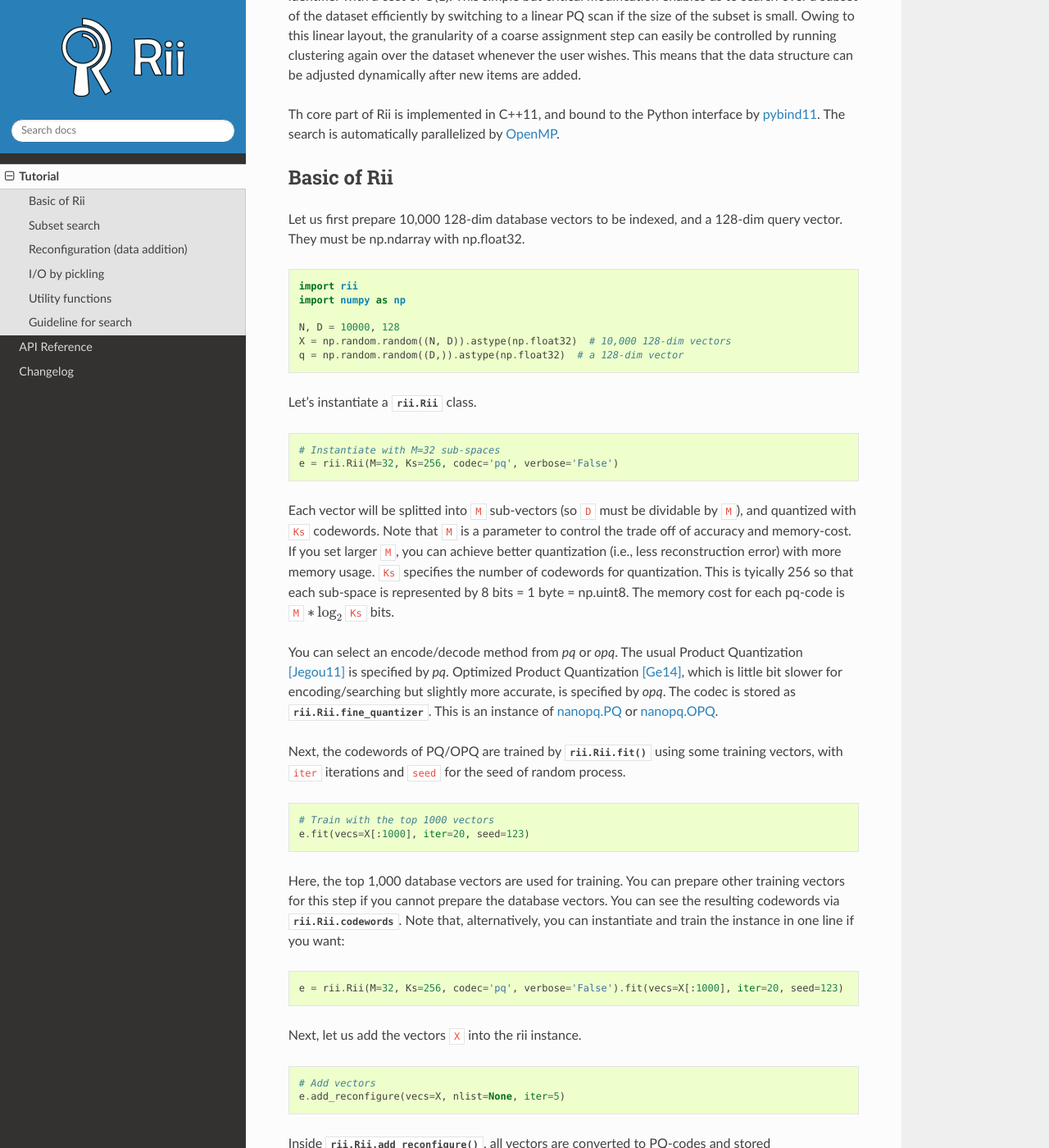
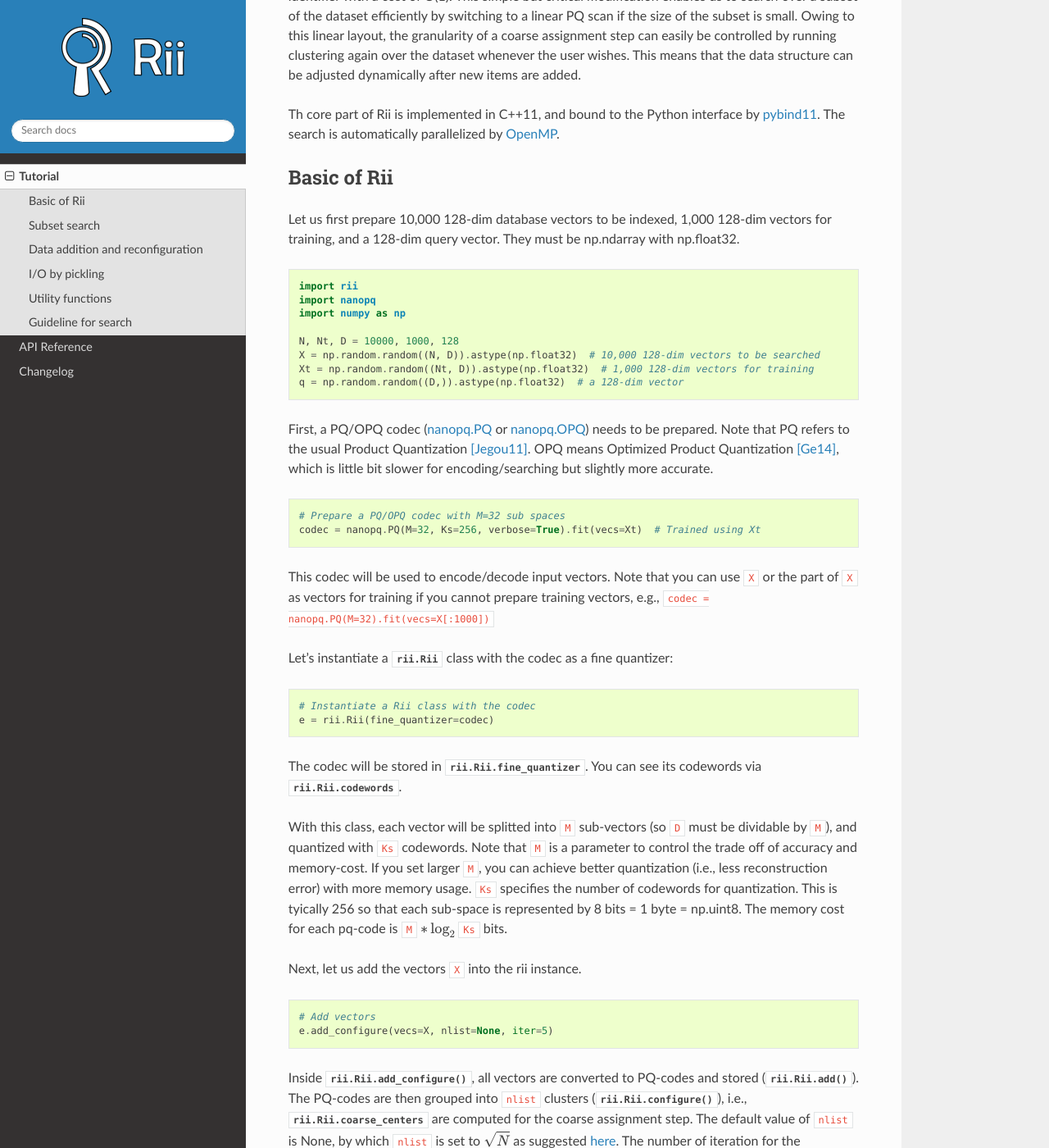
Before and after one commit to matsui528/rii, a Sphinx documentation site: the page built from docs/source/tutorial.rst, in a window 1280 px wide and 1400 px high, scrolled down 464 px. Shown: the whole window at 82% size. Built offline with Sphinx 7.4.7 and the Read the Docs theme 2.0.0, drawn with Linux system fonts in a browser that asks for light colours; formulas are drawn with MathJax 3; some of the changed text lies outside the part shown.

Commit message:
changed the interface of construction drastically

```diff
--- a/docs/source/tutorial.rst
+++ b/docs/source/tutorial.rst
@@ -40,25 +40,49 @@ Basic of Rii
 
 
 Let us first prepare 10,000 128-dim database vectors to be indexed,
+1,000 128-dim vectors for training,
 and a 128-dim query vector. They must be np.ndarray with np.float32.
 
 .. code-block:: python
 
     import rii
+    import nanopq
     import numpy as np
 
-    N, D = 10000, 128
-    X = np.random.random((N, D)).astype(np.float32)  # 10,000 128-dim vectors
+    N, Nt, D = 10000, 1000, 128
+    X = np.random.random((N, D)).astype(np.float32)  # 10,000 128-dim vectors to be searched
+    Xt = np.random.random((Nt, D)).astype(np.float32)  # 1,000 128-dim vectors for training
     q = np.random.random((D,)).astype(np.float32)  # a 128-dim vector
 
-Let's instantiate a :class:`rii.Rii` class.
+First, a PQ/OPQ codec
+(`nanopq.PQ <https://nanopq.readthedocs.io/en/latest/source/api.html#product-quantization-pq>`_ or
+`nanopq.OPQ <https://nanopq.readthedocs.io/en/latest/source/api.html#optimized-product-quantization-opq>`_)
+needs to be prepared.
+Note that PQ refers to the usual Product Quantization [Jegou11]_.
+OPQ means Optimized Product Quantization [Ge14]_, which is little bit slower for
+encoding/searching but slightly more accurate.
+
 
 .. code-block:: python
 
-    # Instantiate with M=32 sub-spaces
-    e = rii.Rii(M=32, Ks=256, codec='pq', verbose='False')
+    # Prepare a PQ/OPQ codec with M=32 sub spaces
+    codec = nanopq.PQ(M=32, Ks=256, verbose=True).fit(vecs=Xt)  # Trained using Xt
 
-Each vector will be splitted into ``M`` sub-vectors (so ``D`` must be dividable by ``M``),
+This codec will be used to encode/decode input vectors.
+Note that you can use ``X`` or the part of ``X`` as vectors for training if you
+cannot prepare training vectors, e.g., ``codec = nanopq.PQ(M=32).fit(vecs=X[:1000])``
+
+Let's instantiate a :class:`rii.Rii` class with the codec as a fine quantizer:
+
+.. code-block:: python
+
+    # Instantiate a Rii class with the codec
+    e = rii.Rii(fine_quantizer=codec)
+
+The codec will be stored in :attr:`rii.Rii.fine_quantizer`.
+You can see its codewords via :attr:`rii.Rii.codewords`.
+
+With this class, each vector will be splitted into ``M`` sub-vectors (so ``D`` must be dividable by ``M``),
 and quantized with ``Ks`` codewords.
 Note that ``M`` is a parameter to control the trade off of accuracy and memory-cost.
 If you set larger ``M``, you can achieve better quantization (i.e., less reconstruction error)
@@ -67,44 +91,17 @@ with more memory usage.
 This is tyically 256 so that each sub-space is represented by 8 bits = 1 byte = np.uint8.
 The memory cost for each pq-code is ``M`` :math:`* \log_2` ``Ks`` bits.
 
-You can select an encode/decode method from `pq` or `opq`.
-The usual Product Quantization [Jegou11]_ is specified by `pq`.
-Optimized Product Quantization [Ge14]_, which is little bit slower for
-encoding/searching but slightly more accurate, is specified by `opq`.
-The codec is stored as :attr:`rii.Rii.fine_quantizer`. This is an instance of
-`nanopq.PQ <https://nanopq.readthedocs.io/en/latest/source/api.html#product-quantization-pq>`_
-or `nanopq.OPQ <https://nanopq.readthedocs.io/en/latest/source/api.html#optimized-product-quantization-opq>`_.
-
-Next, the codewords of PQ/OPQ are trained by :func:`rii.Rii.fit` using some training vectors, with ``iter`` iterations and
-``seed`` for the seed of random process.
-
-.. code-block:: python
-
-    # Train with the top 1000 vectors
-    e.fit(vecs=X[:1000], iter=20, seed=123)
-
-
-Here, the top 1,000  database vectors are used for training.
-You can prepare other training vectors for this step if you cannot prepare
-the database vectors.
-You can see the resulting codewords via :attr:`rii.Rii.codewords`.
-Note that, alternatively, you can instantiate and train the instance in one line if you want:
-
-.. code-block:: python
-
-    e = rii.Rii(M=32, Ks=256, codec='pq', verbose='False').fit(vecs=X[:1000], iter=20, seed=123)
-
 
 Next, let us add the vectors ``X`` into the rii instance.
 
 .. code-block:: python
 
     # Add vectors
-    e.add_reconfigure(vecs=X, nlist=None, iter=5)
+    e.add_configure(vecs=X, nlist=None, iter=5)
 
-Inside :func:`rii.Rii.add_reconfigure`, all vectors are converted to PQ-codes
+Inside :func:`rii.Rii.add_configure`, all vectors are converted to PQ-codes
 and stored (:func:`rii.Rii.add`).
-The PQ-codes are then grouped into ``nlist`` clusters (:func:`rii.Rii.reconfigure`),
+The PQ-codes are then grouped into ``nlist`` clusters (:func:`rii.Rii.configure`),
 i.e., :attr:`rii.Rii.coarse_centers` are computed for the coarse assignment step.
 The default value of ``nlist`` is None, by which ``nlist`` is set to :math:`\sqrt{N}`
 as suggested `here <https://github.com/facebookresearch/faiss/wiki/Index-IO,-index-factory,-cloning-and-hyper-parameter-tuning#guidelines>`_.
@@ -113,8 +110,21 @@ via PQk-means [Matsui17]_ is specified by ``iter``.
 The resultant PQ-codes and posting lists can be accessed by :attr:`rii.Rii.codes`
 and :attr:`rii.Rii.posting_lists`, respectively.
 
-Note that you must call :func:`rii.Rii.add_reconfigure` (not :func:`rii.Rii.add`)
+Make sure that you must call :func:`rii.Rii.add_configure` (not :func:`rii.Rii.add`)
 if you first add vectors because you need to create coarse centers.
+
+Note that, if you want, you can construct a codec at the same time as the instantiation of the Rii class
+
+.. code-block:: python
+
+    e = rii.Rii(fine_quantizer=nanopq.PQ(M=32).fit(vecs=Xt))
+    e.add_configure(vecs=X)
+
+Furthermore, you can even construct the class and add the vectors in one line
+
+.. code-block:: python
+
+    e = rii.Rii(fine_quantizer=nanopq.PQ(M=32).fit(vecs=Xt)).add_configure(vecs=X)
 
 
 Finally, we can run a search for a given query vector ``q``.
```
Also changed, not shown: other parts of docs/source/tutorial.rst (+1 -1 lines), README.md (+30 -10 lines), docs/source/changelog.rst (+22 -0 lines), 4 other files.
